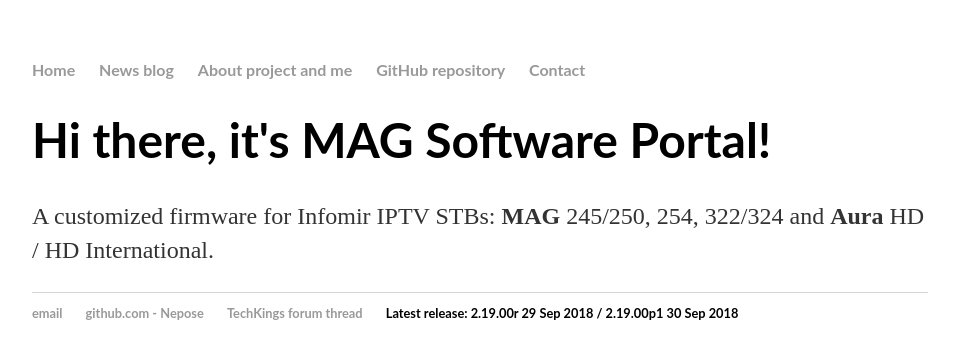
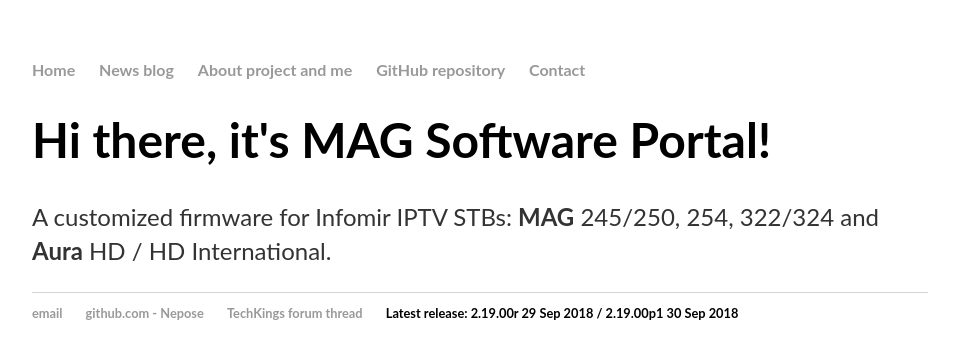
Before and after one commit to Nepose/nepose.github.io, a Jekyll site: the page built from index.html, in a window 1280 px wide. Shown: the top 359 px of the page, without its empty margins (160-1115 px from the left). Built offline with Jekyll 4.4.1, drawn with Linux system fonts in a browser that asks for light colours.

Commit message:
Lato font

```diff
--- a/_layouts/default.html
+++ b/_layouts/default.html
@@ -5,6 +5,7 @@
 		<link rel="stylesheet" type="text/css" href="https://nepose.github.io/css/main.css">
 	</head>
 	<body>
+		<font face="Lato">
 		<nav>
     		<ul>
         		<li><a href="/">Home</a></li>
@@ -27,5 +28,6 @@
 			<li>Latest release: 2.19.00r 29 Sep 2018 / 2.19.00p1 30 Sep 2018</li>
 			</ul>
 		</footer>
+		</font>
 	</body>
 </html>
```
